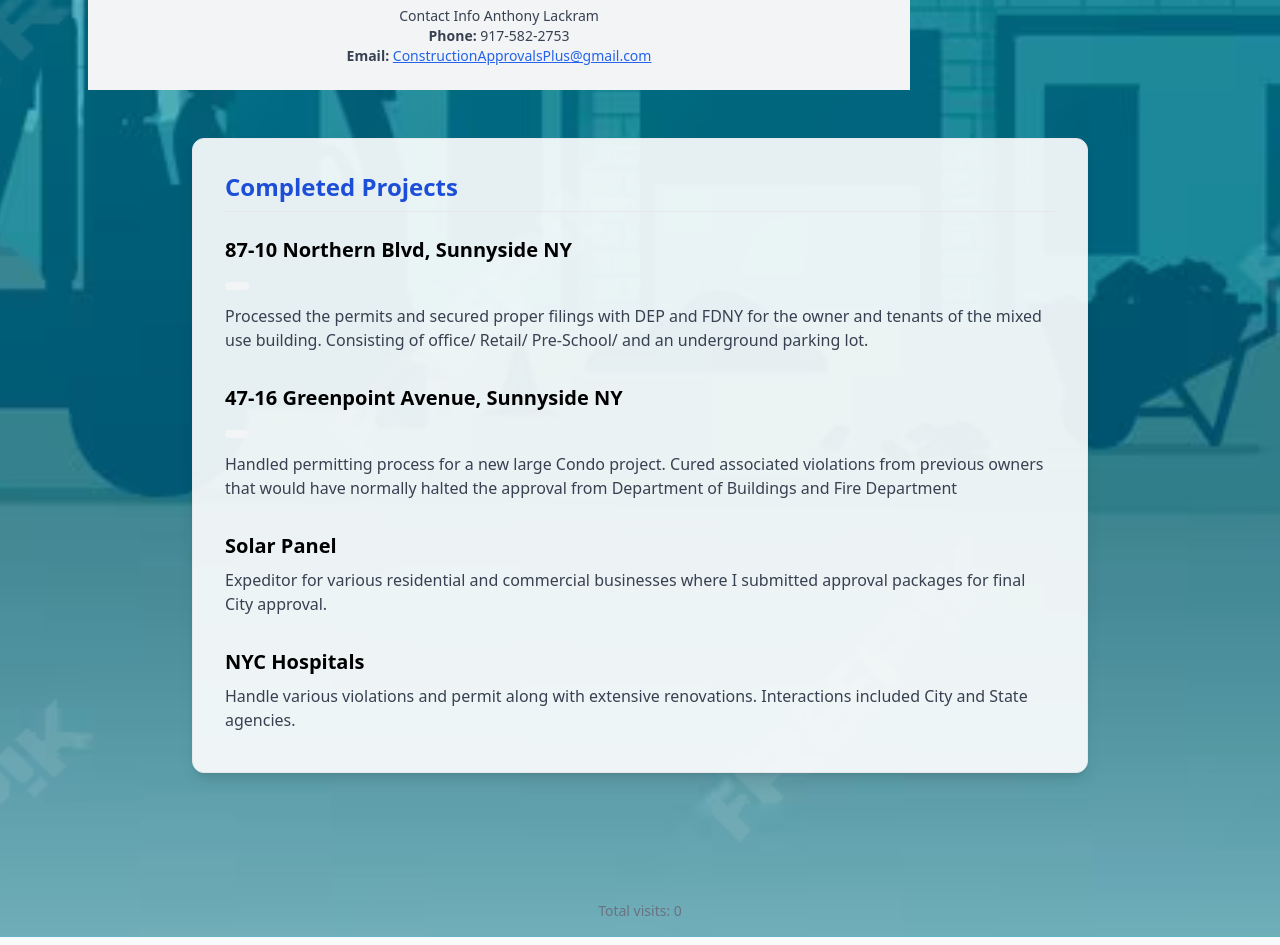
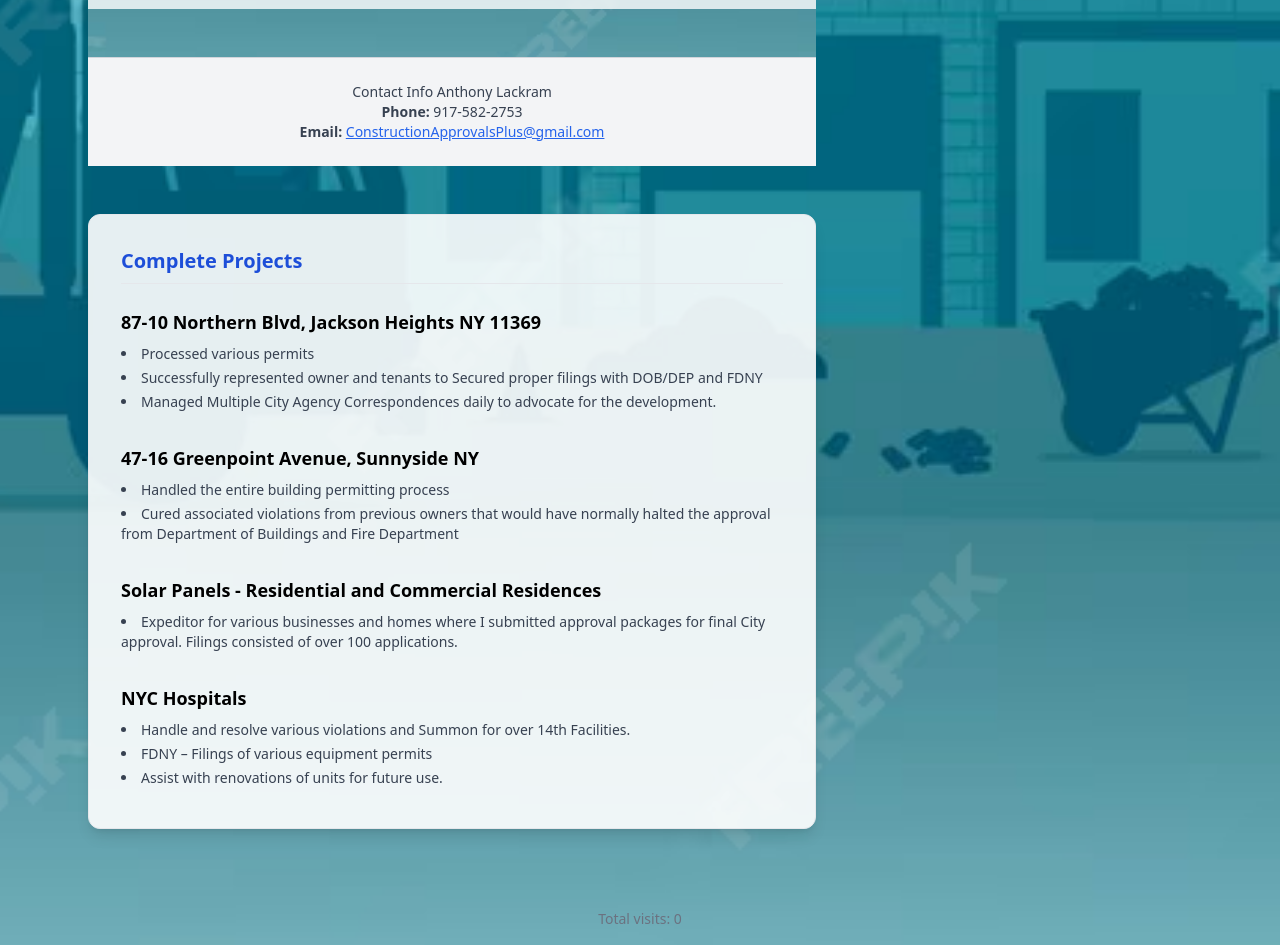
Before and after one commit to nikolateslanow1/construct-app-frontend, a React (Vite) app: page / in a window 1280 px wide. Shown: the part 2100-3045 px from the top of the page. Built offline with nearby package versions, Linux system fonts and the light colour scheme; no server answers.

Commit message:
adjust fonts

```diff
--- a/src/components/UnifiedDashboard.jsx
+++ b/src/components/UnifiedDashboard.jsx
@@ -134,10 +134,47 @@ export default function UnifiedDashboard() {
 
       <main className="max-w-6xl mx-auto px-6 pb-16">
         {mode === 'customer' && (
-          <section className="grid grid-cols-1 lg:grid-cols-4 gap-6">
-            {/* ... customer view unchanged ... */}
-            <section className="col-span-3">
+          <section className="grid grid-cols-1 lg:grid-cols-3 gap-6 justify-center">
+            {/* Centered Project Form */}
+            <section className="col-span-2 flex flex-col items-center">
               <ProjectForm onSubmit={onSubmit} />
+              {/* Completed Projects Section aligned below ProjectForm */}
+              <section className="w-full mt-12 p-8 bg-white/90 rounded-xl shadow-lg border border-gray-200">
+                <h2 className="text-lg md:text-xl font-bold mb-6 text-brand-700 border-b pb-2">Complete Projects</h2>
+                {/* Project 1 */}
+                <div className="mb-8">
+                  <h3 className="text-base md:text-lg font-semibold mb-2">87-10 Northern Blvd, Jackson Heights NY 11369</h3>
+                  <ul className="list-disc list-inside text-gray-700 mb-2 space-y-1 text-xs md:text-sm">
+                    <li>Processed various permits</li>
+                    <li>Successfully represented owner and tenants to Secured proper filings with DOB/DEP and FDNY</li>
+                    <li>Managed Multiple City Agency Correspondences daily to advocate for the development.</li>
+                  </ul>
+                </div>
+                {/* Project 2 */}
+                <div className="mb-8">
+                  <h3 className="text-base md:text-lg font-semibold mb-2">47-16 Greenpoint Avenue, Sunnyside NY</h3>
+                  <ul className="list-disc list-inside text-gray-700 mb-2 space-y-1 text-xs md:text-sm">
+                    <li>Handled the entire building permitting process</li>
+                    <li>Cured associated violations from previous owners that would have normally halted the approval from Department of Buildings and Fire Department</li>
+                  </ul>
+                </div>
+                {/* Project 3 */}
+                <div className="mb-8">
+                  <h3 className="text-base md:text-lg font-semibold mb-2">Solar Panels - Residential and Commercial Residences</h3>
+                  <ul className="list-disc list-inside text-gray-700 mb-2 space-y-1 text-xs md:text-sm">
+                    <li>Expeditor for various businesses and homes where I submitted approval packages for final City approval. Filings consisted of over 100 applications.</li>
+                  </ul>
+                </div>
+                {/* Project 4 */}
+                <div className="mb-2">
+                  <h3 className="text-base md:text-lg font-semibold mb-2">NYC Hospitals</h3>
+                  <ul className="list-disc list-inside text-gray-700 mb-2 space-y-1 text-xs md:text-sm">
+                    <li>Handle and resolve various violations and Summon for over 14th Facilities.</li>
+                    <li>FDNY – Filings of various equipment permits</li>
+                    <li>Assist with renovations of units for future use.</li>
+                  </ul>
+                </div>
+              </section>
             </section>
           </section>
         )}
@@ -161,55 +198,12 @@ export default function UnifiedDashboard() {
             )}
           </section>
         )}
-
-        {/* === Completed Projects Section === */}
-        <section className="max-w-4xl mx-auto my-12 p-8 bg-white/90 rounded-xl shadow-lg border border-gray-200">
-          <h2 className="text-2xl font-bold mb-6 text-brand-700 border-b pb-2">Completed Projects</h2>
-
-          {/* Project 1 */}
-          <div className="mb-8">
-            <h3 className="text-xl font-semibold mb-2">87-10 Northern Blvd, Sunnyside NY</h3>
-            <div className="mb-2">
-              <span className="inline-block bg-gray-100 px-3 py-1 rounded text-sm text-gray-600 mr-2"></span>
-            </div>
-            <p className="text-gray-700 mb-2">
-              Processed the permits and secured proper filings with DEP and FDNY for the owner and tenants of the mixed use building. Consisting of office/ Retail/ Pre-School/ and an underground parking lot.
-            </p>
-          </div>
-
-          {/* Project 2 */}
-          <div className="mb-8">
-            <h3 className="text-xl font-semibold mb-2">47-16 Greenpoint Avenue, Sunnyside NY</h3>
-            <div className="mb-2">
-              <span className="inline-block bg-gray-100 px-3 py-1 rounded text-sm text-gray-600 mr-2"></span>
-            </div>
-            <p className="text-gray-700 mb-2">
-              Handled permitting process for a new large Condo project. Cured associated violations from previous owners that would have normally halted the approval from Department of Buildings and Fire Department
-            </p>
-          </div>
-
-          {/* Project 3 */}
-          <div className="mb-8">
-            <h3 className="text-xl font-semibold mb-2">Solar Panel</h3>
-            <p className="text-gray-700 mb-2">
-              Expeditor for various residential and commercial businesses where I submitted approval packages for final City approval.
-            </p>
-          </div>
-
-          {/* Project 4 */}
-          <div className="mb-2">
-            <h3 className="text-xl font-semibold mb-2">NYC Hospitals</h3>
-            <p className="text-gray-700 mb-2">
-              Handle various violations and permit along with extensive renovations. Interactions included City and State agencies.
-            </p>
-          </div>
-        </section>
       </main>
 
       {/* 👇 Footer with visit counter */}
-       <footer className="text-center py-4 text-sm text-gray-500">
-         {visitCount !== null && `Total visits: ${visitCount}`}
-       </footer>
+      <footer className="text-center py-4 text-sm text-gray-500">
+        {visitCount !== null && `Total visits: ${visitCount}`}
+      </footer>
 
     </div>
   );
```
